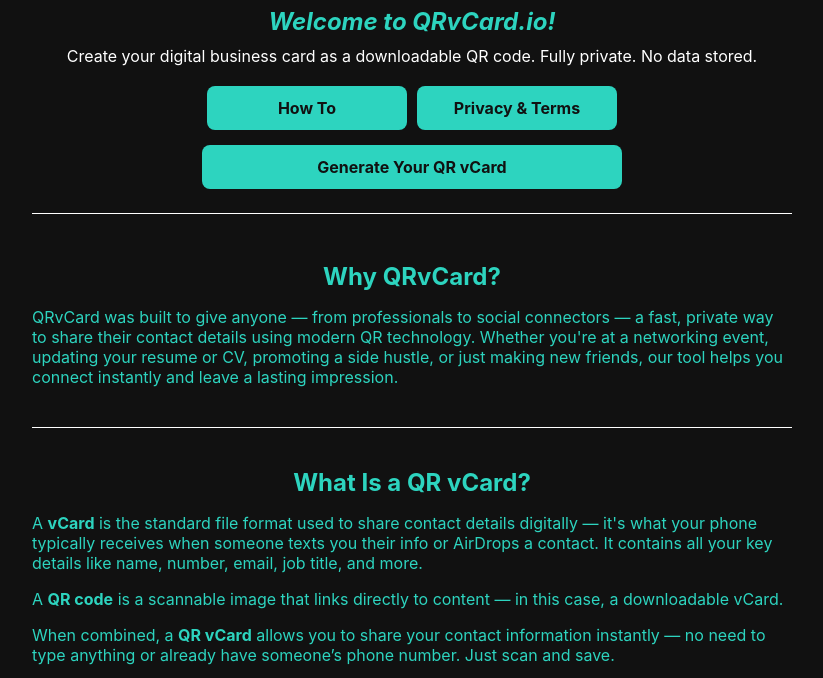
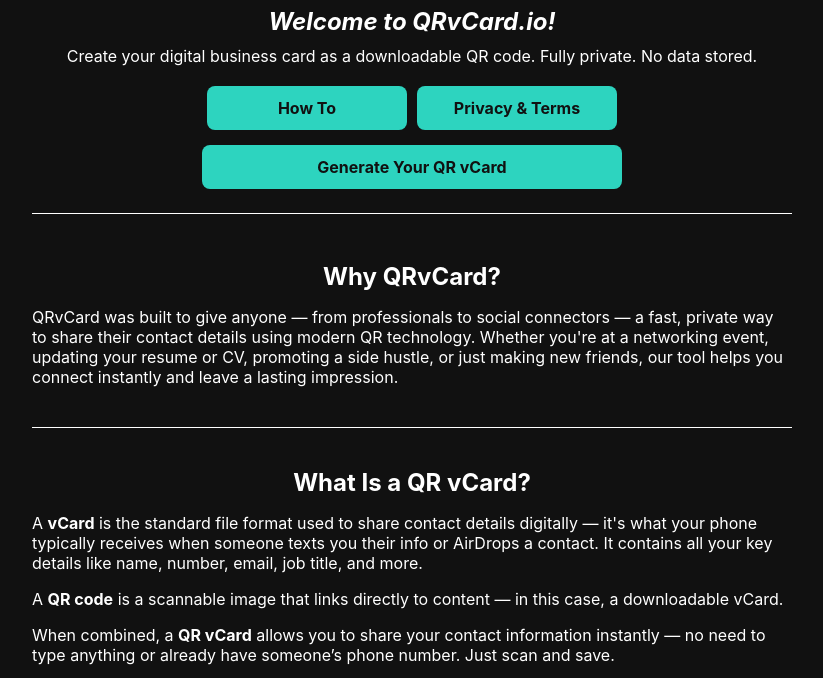
Before and after one commit to Blewens/vcard-qrcode, a plain HTML site: page index.html in a window 1280 px wide. Shown: the part 98-776 px from the top of the page, without its empty margins (228-1051 px from the left). Drawn offline with Linux system fonts and the light colour scheme.

Commit message:
Update style.css

```diff
--- a/style.css
+++ b/style.css
@@ -9,7 +9,7 @@
 
 body {
   background: #111;
-  color: #2dd4bf;
+  color: #fff;
   font-family: 'Inter', sans-serif;
   margin: 0;
   padding: 0;
```
